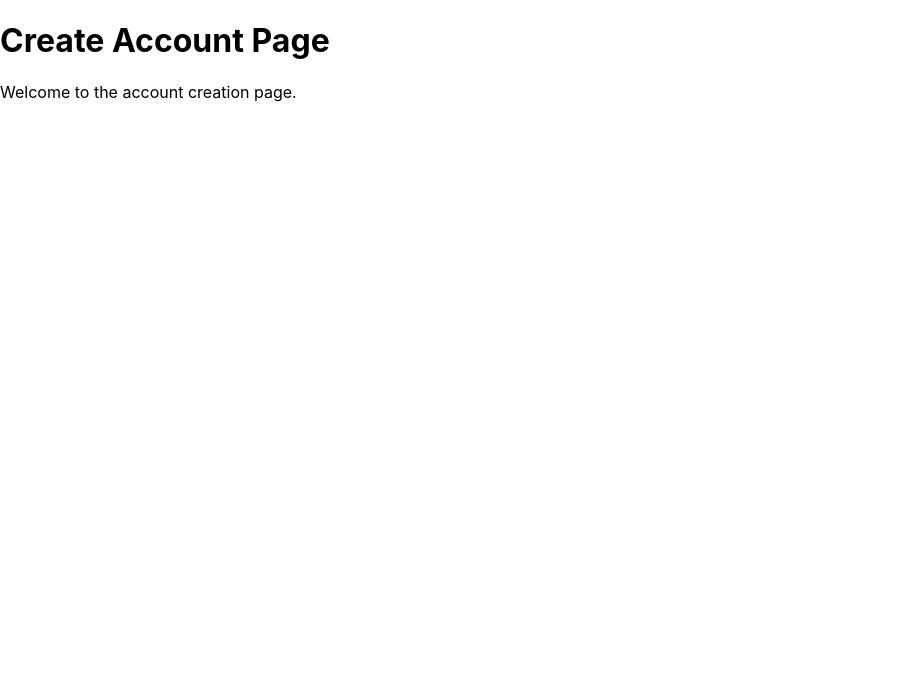
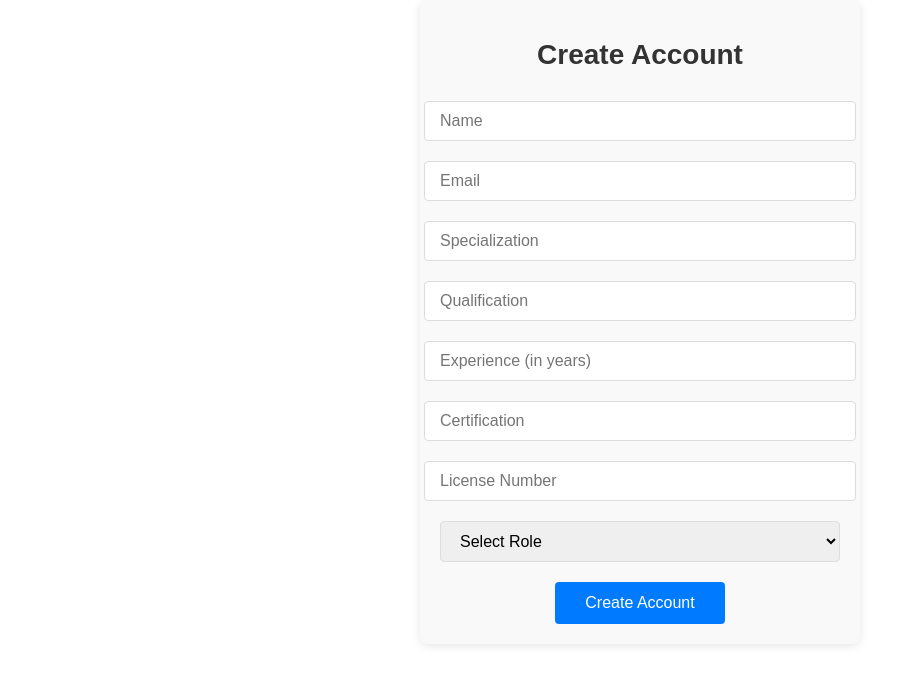
Before and after one commit to rahulpihub/Hospital-Management-System, a React (Create React App) app in the folder frontend/: page /admin-create-account in a window 1280 px wide. Shown: the top 684 px of the page, without its empty margins (0-919 px from the left). Built offline with nearby package versions, Linux system fonts and the light colour scheme.

Commit message:
creat-account for doc and staff created

```diff
--- a/frontend/src/admin.js
+++ b/frontend/src/admin.js
@@ -1,62 +1,6 @@
 import React, { useState } from 'react';
 import { useNavigate } from 'react-router-dom';
 
-const styles = {
-  container: {
-    marginTop: '50px',
-    textAlign: 'center',
-    fontFamily: 'Arial, sans-serif',
-    backgroundColor: '#F3F3F3',
-    padding: '20px',
-    borderRadius: '8px',
-    maxWidth: '400px',
-    margin: 'auto',
-    boxShadow: '0 2px 10px rgba(0, 0, 0, 0.1)',
-  },
-  header: {
-    color: '#333',
-    marginBottom: '20px',
-    fontWeight: 'bold',
-    fontSize: '28px',
-  },
-  form: {
-    display: 'flex',
-    flexDirection: 'column',
-    alignItems: 'center',
-  },
-  input: {
-    padding: '12px 20px',
-    margin: '10px 0',
-    width: '80%',
-    fontSize: '16px',
-    borderRadius: '4px',
-    border: '1px solid #ddd',
-    backgroundColor: '#fff',
-    outline: 'none',
-    transition: 'border-color 0.3s ease',
-  },
-  button: {
-    backgroundColor: '#FF9900',
-    color: '#fff',
-    border: 'none',
-    padding: '12px 30px',
-    borderRadius: '4px',
-    fontSize: '16px',
-    cursor: 'pointer',
-    transition: 'background-color 0.3s ease',
-    marginTop: '20px',
-  },
-  successMessage: {
-    color: 'green',
-    fontSize: '16px',
-    marginTop: '20px',
-  },
-  errorMessage: {
-    color: 'red',
-    fontSize: '16px',
-    marginTop: '20px',
-  },
-};
 
 function Admin() {
   const navigate = useNavigate();
@@ -184,4 +128,61 @@ function Admin() {
   );
 }
 
+const styles = {
+  container: {
+    marginTop: '50px',
+    textAlign: 'center',
+    fontFamily: 'Arial, sans-serif',
+    backgroundColor: '#F3F3F3',
+    padding: '20px',
+    borderRadius: '8px',
+    maxWidth: '400px',
+    margin: 'auto',
+    boxShadow: '0 2px 10px rgba(0, 0, 0, 0.1)',
+  },
+  header: {
+    color: '#333',
+    marginBottom: '20px',
+    fontWeight: 'bold',
+    fontSize: '28px',
+  },
+  form: {
+    display: 'flex',
+    flexDirection: 'column',
+    alignItems: 'center',
+  },
+  input: {
+    padding: '12px 20px',
+    margin: '10px 0',
+    width: '80%',
+    fontSize: '16px',
+    borderRadius: '4px',
+    border: '1px solid #ddd',
+    backgroundColor: '#fff',
+    outline: 'none',
+    transition: 'border-color 0.3s ease',
+  },
+  button: {
+    backgroundColor: '#FF9900',
+    color: '#fff',
+    border: 'none',
+    padding: '12px 30px',
+    borderRadius: '4px',
+    fontSize: '16px',
+    cursor: 'pointer',
+    transition: 'background-color 0.3s ease',
+    marginTop: '20px',
+  },
+  successMessage: {
+    color: 'green',
+    fontSize: '16px',
+    marginTop: '20px',
+  },
+  errorMessage: {
+    color: 'red',
+    fontSize: '16px',
+    marginTop: '20px',
+  },
+};
+
 export default Admin;
--- a/frontend/src/admincreateaccount.js
+++ b/frontend/src/admincreateaccount.js
@@ -1,12 +1,176 @@
-import React from 'react';
+import React, { useState } from 'react';
+import { useNavigate } from 'react-router-dom';
 
 function AdminCreateAccount() {
+  const [formData, setFormData] = useState({
+    name: '',
+    email: '',
+    specialization: '',
+    qualification: '',
+    experience: '',
+    certification: '',
+    license: '',
+    role: '',
+  });
+
+  const [message, setMessage] = useState('');
+
+  const handleChange = (e) => {
+    setFormData({
+      ...formData,
+      [e.target.name]: e.target.value,
+    });
+  };
+
+  const handleSubmit = (e) => {
+    e.preventDefault();
+    console.log(formData); // This will log the form data. Replace with API call if needed.
+    setMessage('Account created successfully!');
+    setFormData({
+      name: '',
+      email: '',
+      specialization: '',
+      qualification: '',
+      experience: '',
+      certification: '',
+      license: '',
+      role: '',
+    });
+  };
+
   return (
-    <div>
-      <h1>Create Account Page</h1>
-      <p>Welcome to the account creation page.</p>
+    <div style={styles.container}>
+      <h1 style={styles.header}>Create Account</h1>
+      <form onSubmit={handleSubmit} style={styles.form}>
+        <input
+          type="text"
+          name="name"
+          value={formData.name}
+          onChange={handleChange}
+          placeholder="Name"
+          style={styles.input}
+          required
+        />
+        <input
+          type="email"
+          name="email"
+          value={formData.email}
+          onChange={handleChange}
+          placeholder="Email"
+          style={styles.input}
+          required
+        />
+        <input
+          type="text"
+          name="specialization"
+          value={formData.specialization}
+          onChange={handleChange}
+          placeholder="Specialization"
+          style={styles.input}
+        />
+        <input
+          type="text"
+          name="qualification"
+          value={formData.qualification}
+          onChange={handleChange}
+          placeholder="Qualification"
+          style={styles.input}
+          required
+        />
+        <input
+          type="text"
+          name="experience"
+          value={formData.experience}
+          onChange={handleChange}
+          placeholder="Experience (in years)"
+          style={styles.input}
+        />
+        <input
+          type="text"
+          name="certification"
+          value={formData.certification}
+          onChange={handleChange}
+          placeholder="Certification"
+          style={styles.input}
+        />
+        <input
+          type="text"
+          name="license"
+          value={formData.license}
+          onChange={handleChange}
+          placeholder="License Number"
+          style={styles.input}
+        />
+        <select
+          name="role"
+          value={formData.role}
+          onChange={handleChange}
+          style={styles.input}
+          required
+        >
+          <option value="">Select Role</option>
+          <option value="Doctor">Doctor</option>
+          <option value="Staff">Staff</option>
+          <option value="Nurse">Nurse</option>
+        </select>
+        <button type="submit" style={styles.button}>
+          Create Account
+        </button>
+      </form>
+      {message && <p style={styles.successMessage}>{message}</p>}
     </div>
   );
 }
 
+const styles = {
+  container: {
+    marginTop: '50px',
+    textAlign: 'center',
+    fontFamily: 'Arial, sans-serif',
+    backgroundColor: '#F9F9F9',
+    padding: '20px',
+    borderRadius: '8px',
+    maxWidth: '400px',
+    margin: 'auto',
+    boxShadow: '0 2px 10px rgba(0, 0, 0, 0.1)',
+  },
+  header: {
+    color: '#333',
+    marginBottom: '20px',
+    fontWeight: 'bold',
+    fontSize: '28px',
+  },
+  form: {
+    display: 'flex',
+    flexDirection: 'column',
+    alignItems: 'center',
+  },
+  input: {
+    padding: '10px 15px',
+    margin: '10px 0',
+    width: '100%',
+    fontSize: '16px',
+    borderRadius: '4px',
+    border: '1px solid #ddd',
+    outline: 'none',
+    transition: 'border-color 0.3s ease',
+  },
+  button: {
+    backgroundColor: '#007BFF',
+    color: '#fff',
+    border: 'none',
+    padding: '12px 30px',
+    borderRadius: '4px',
+    fontSize: '16px',
+    cursor: 'pointer',
+    transition: 'background-color 0.3s ease',
+    marginTop: '10px',
+  },
+  successMessage: {
+    color: 'green',
+    fontSize: '16px',
+    marginTop: '20px',
+  },
+};
+
 export default AdminCreateAccount;
```
Also changed, not shown: 1 other file (tests, documents, lock files or other folders).
